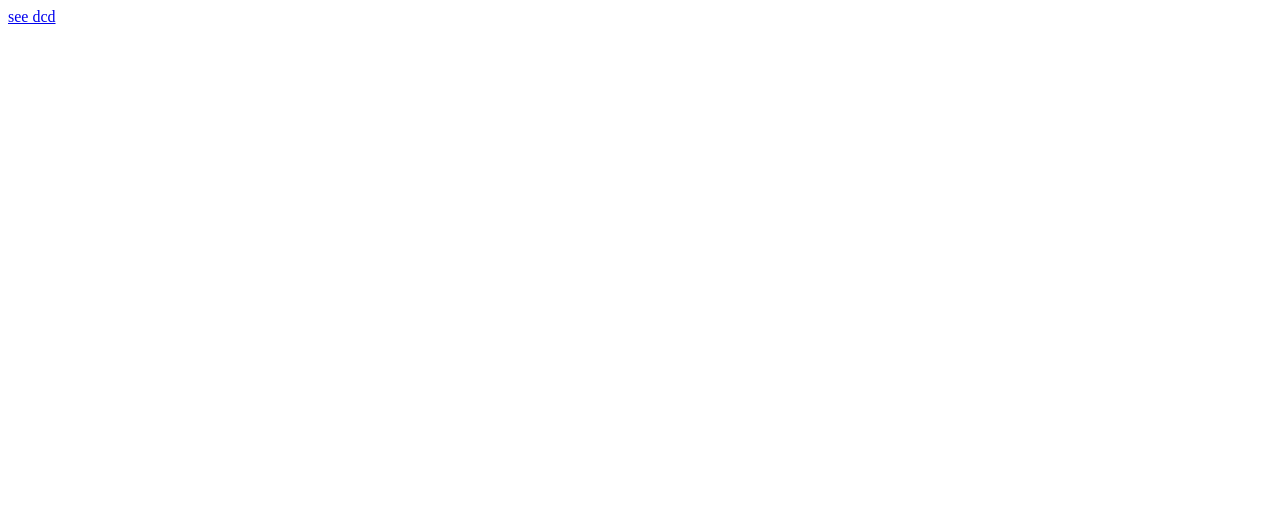
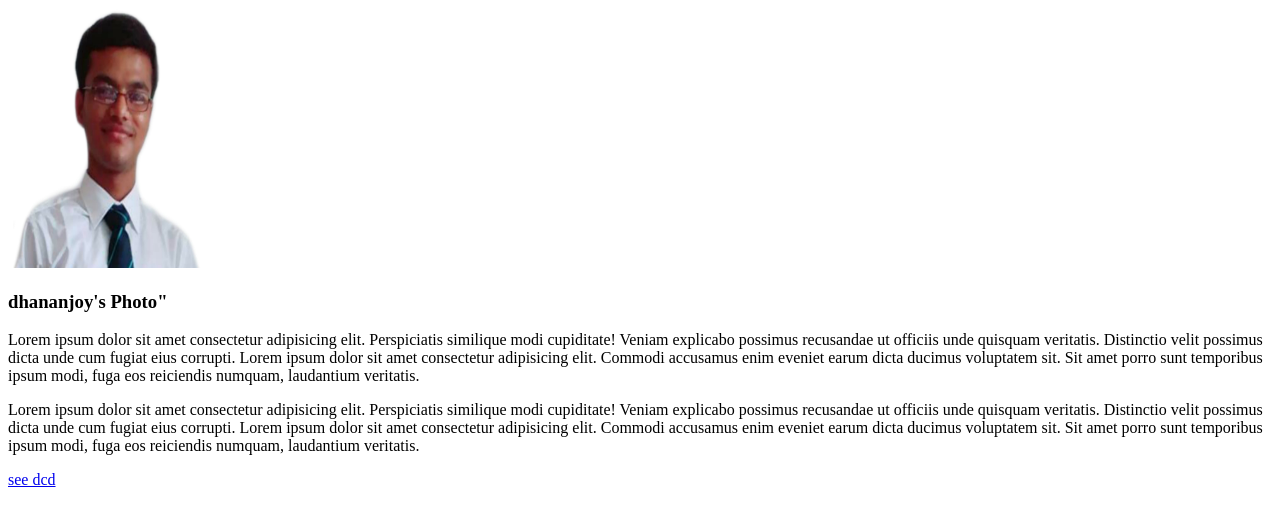
Before and after one commit to dhananjoychandradas/my-first-repo, a plain HTML site: page index.html in a window 1280 px wide. Drawn offline with Linux system fonts and the light colour scheme.

Commit message:
new code add

```diff
--- a/index.html
+++ b/index.html
@@ -8,6 +8,12 @@
     </title>
 </head>
 <body>
+  <div> <img src="dcd4.jpg" height="260px" width="200px" alt="dhananjoy">
+    <h3> dhananjoy's Photo"</h3>
+    <p>Lorem ipsum dolor sit amet consectetur adipisicing elit. Perspiciatis similique modi cupiditate! Veniam explicabo possimus recusandae ut officiis unde quisquam veritatis. Distinctio velit possimus dicta unde cum fugiat eius corrupti. Lorem ipsum dolor sit amet consectetur adipisicing elit. Commodi accusamus enim eveniet earum dicta ducimus voluptatem sit. Sit amet porro sunt temporibus ipsum modi, fuga eos reiciendis numquam, laudantium veritatis.</p>
+</div>
+
+<div> <p>Lorem ipsum dolor sit amet consectetur adipisicing elit. Perspiciatis similique modi cupiditate! Veniam explicabo possimus recusandae ut officiis unde quisquam veritatis. Distinctio velit possimus dicta unde cum fugiat eius corrupti. Lorem ipsum dolor sit amet consectetur adipisicing elit. Commodi accusamus enim eveniet earum dicta ducimus voluptatem sit. Sit amet porro sunt temporibus ipsum modi, fuga eos reiciendis numquam, laudantium veritatis.</p></div>
   <a href="test.html"> see dcd</a>
 </body>
 </html>
```
